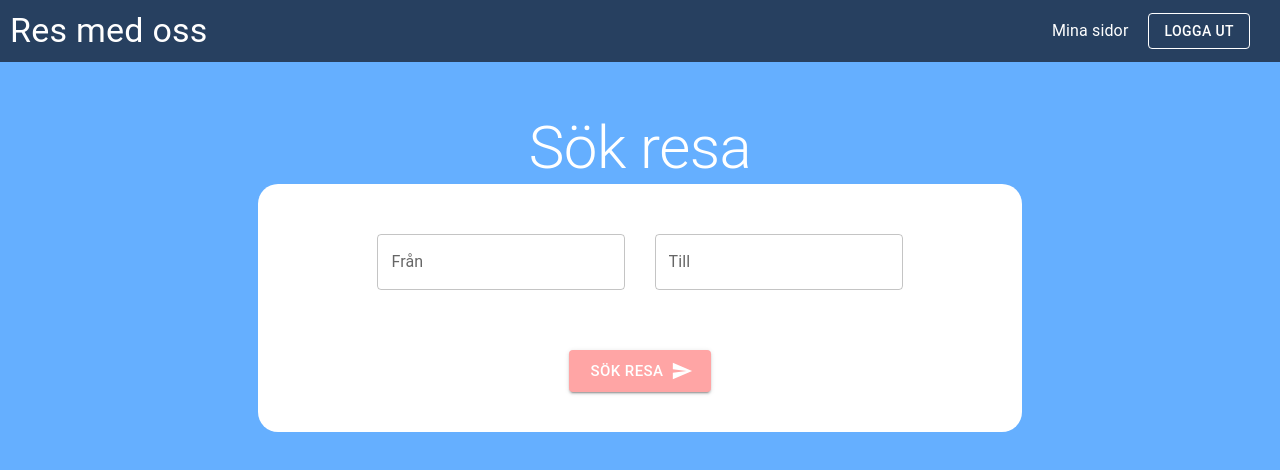
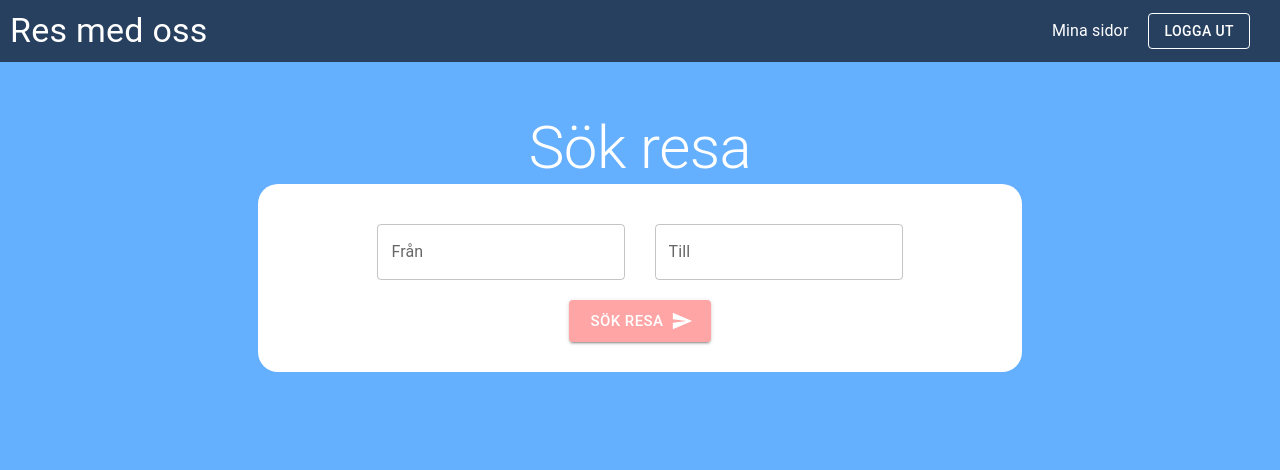
Before and after one commit to oscarolsson94/grupp8-travel-app, a React (Create React App) app in the folder client/: page / in a window 1280 px wide. Shown: the top 470 px of the page. Built offline with nearby package versions, Linux system fonts and the light colour scheme; sample sign-in values are in the browser's storage.

Commit message:
cleaner styling

```diff
--- a/client/src/pages/Landing.jsx
+++ b/client/src/pages/Landing.jsx
@@ -49,17 +49,7 @@ export const Landing = () => {
         Sök resa
       </Typography>
       <div className="containerStyle">
-        <div
-          style={{
-            display: "flex",
-            width: "80%",
-            flexWrap: "wrap",
-            justifyContent: "space-evenly",
-            alignItems: "center",
-            marginBottom: 10,
-            padding: 10,
-          }}
-        >
+        <div className="inputContainer">
           <TextField
             style={paddingRight}
             label="Från"
@@ -73,17 +63,7 @@ export const Landing = () => {
             onChange={(e) => setToLocation(e.target.value)}
           ></TextField>
         </div>
-        <div
-          style={{
-            display: "flex",
-            width: "80%",
-            flexWrap: "wrap",
-            justifyContent: "space-evenly",
-            alignItems: "center",
-            marginBottom: 10,
-            padding: 10,
-          }}
-        >
+        <div className="inputContainer">
           <LocalizationProvider dateAdapter={AdapterDateFns}>
             <DesktopDatePicker
               label="Datum"
@@ -106,7 +86,7 @@ export const Landing = () => {
             display: "flex",
             justifyContent: "center",
             alignItems: "center",
-            marginBottom: 10,
+            marginTop: 10,
           }}
         >
           <Button
--- a/client/src/styles/generalStyles.css
+++ b/client/src/styles/generalStyles.css
@@ -26,10 +26,19 @@
 .flexSpaceEven {
   width: 100%;
   display: flex;
+  justify-content: space-evenly;
+  align-items: center;
+  padding: 5px;
+}
+
+.inputContainer {
+  display: flex;
+  width: 80%;
   flex-wrap: wrap;
   justify-content: space-evenly;
   align-items: center;
-  padding: 5px;
+  margin-bottom: 10;
+  padding: 10;
 }
 
 .containerStyle::-webkit-scrollbar {
```
